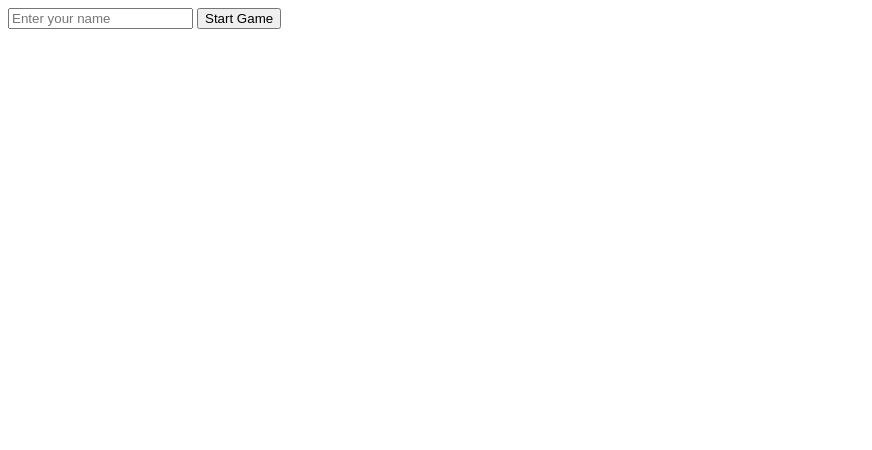
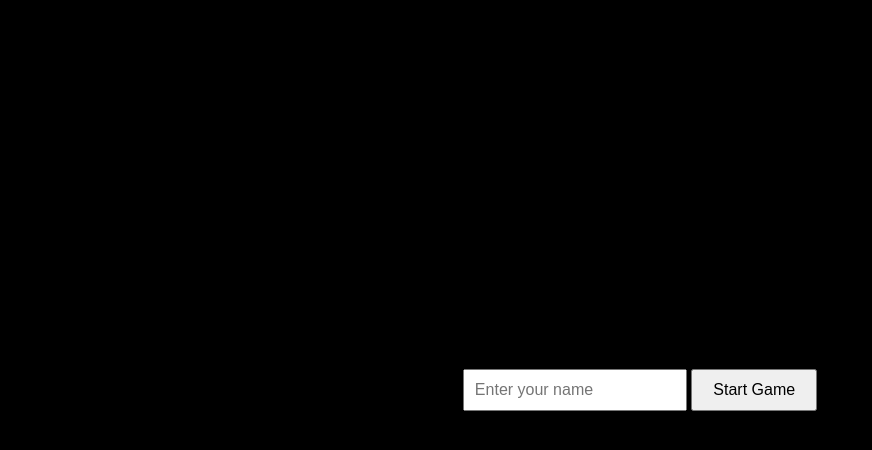
Before and after one commit to timae/SnakeGo, a plain HTML site: page static/index.html in a window 1280 px wide. Shown: the whole page, without its empty margins (0-872 px from the left). Drawn offline with Linux system fonts and the light colour scheme.

Commit message:
Update index.html

```diff
--- a/static/index.html
+++ b/static/index.html
@@ -5,8 +5,40 @@
     <meta name="viewport" content="width=device-width, initial-scale=1.0">
     <title>Snake Game</title>
     <style>
+        /* Basic styling */
+        body {
+            font-family: Arial, sans-serif;
+            background-color: black; /* Set background color to black */
+            color: white; /* Set text color to white */
+            display: flex;
+            justify-content: center;
+            align-items: center;
+            height: 100vh;
+            margin: 0;
+            flex-direction: column;
+        }
+
+        #startScreen {
+            text-align: center;
+        }
+
+        #playerName {
+            margin-bottom: 20px;
+            padding: 10px;
+            width: 200px;
+            font-size: 16px;
+        }
+
+        #startButton {
+            padding: 10px 20px;
+            font-size: 16px;
+            cursor: pointer;
+        }
+
+        /* Game canvas styling */
         #gameCanvas {
-            display: none;
+            display: none; /* Hide canvas initially */
+            border: 1px solid white;
         }
     </style>
 </head>
```
